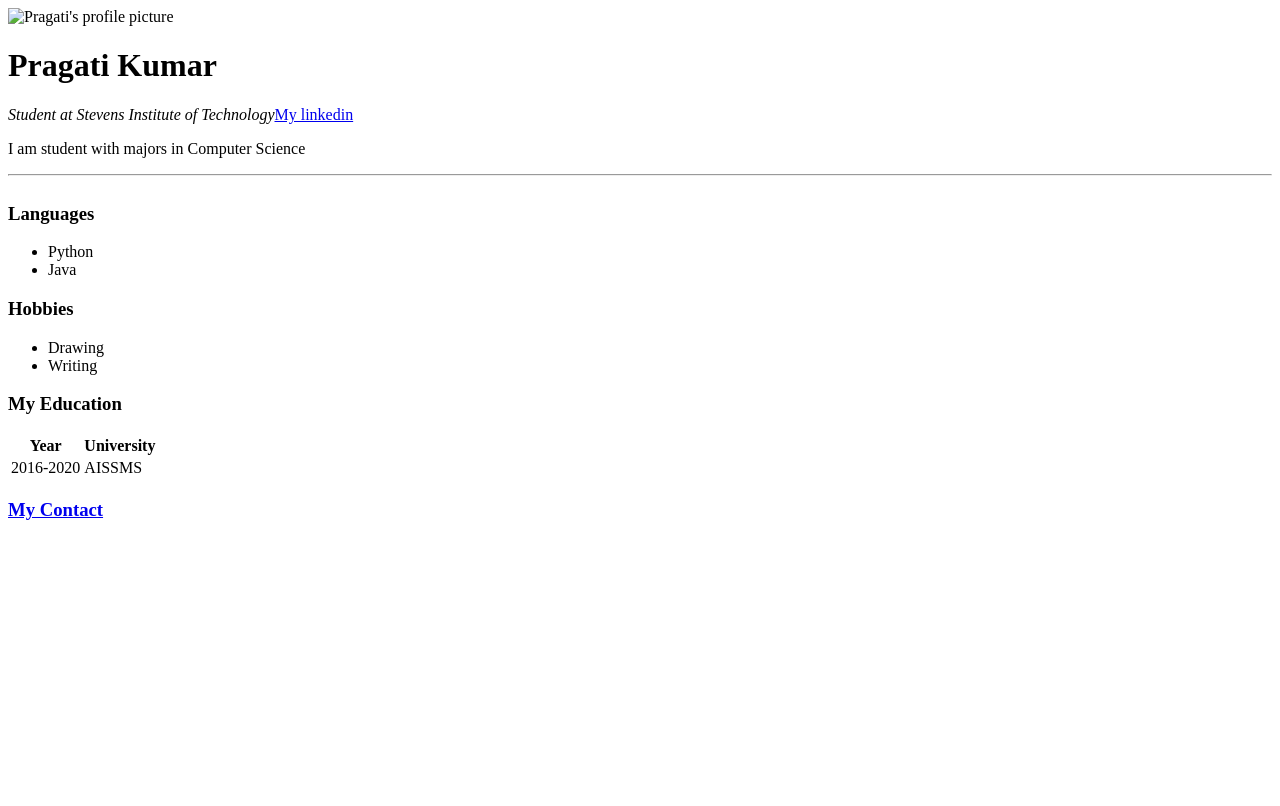
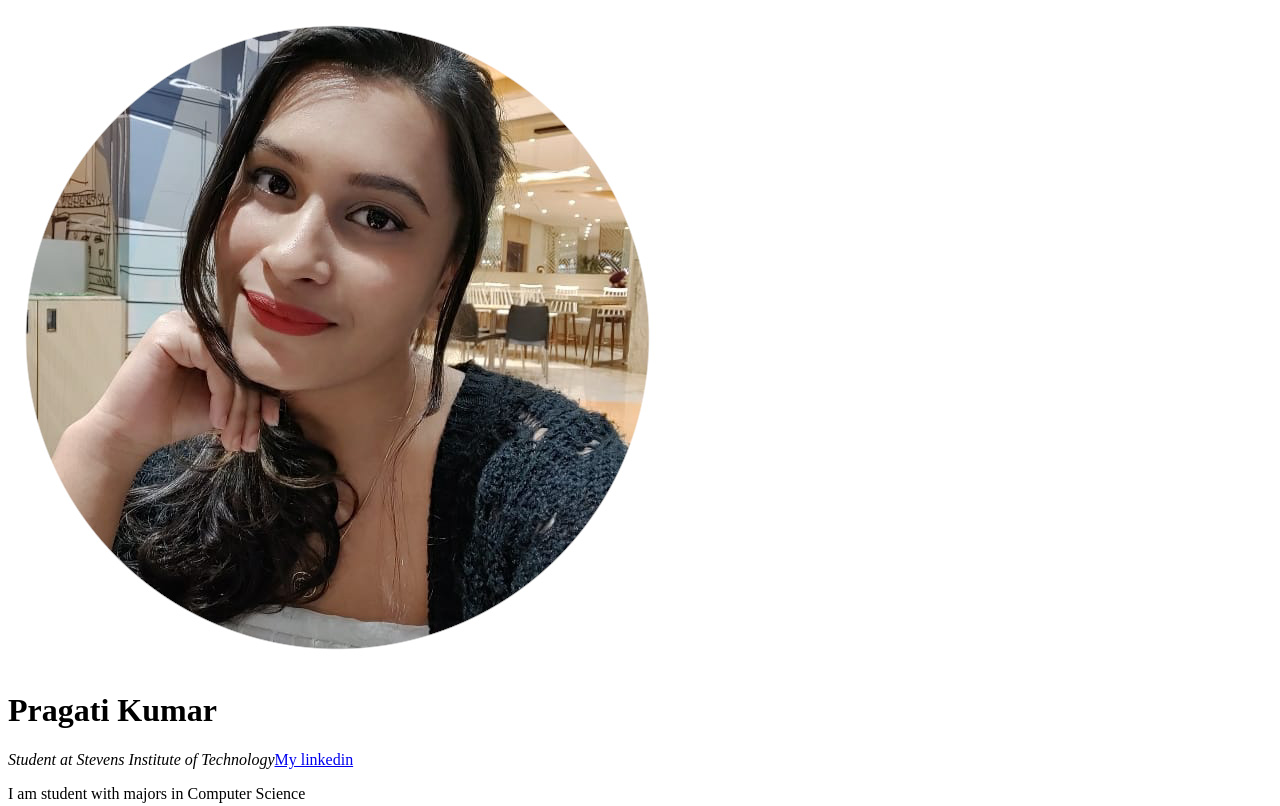
Before and after one commit to pragati1698/CV, a plain HTML site: page index.html in a window 1280 px wide. Shown: the top 806 px of the page. Drawn offline with Linux system fonts and the light colour scheme.

Commit message:
Update index.html

```diff
--- a/index.html
+++ b/index.html
@@ -7,7 +7,7 @@
 </head>
 
 <body>
-  <img src="Users\kprag\OneDrive\Pictures\prag_resume_img.jpg" alt="Pragati's profile picture">
+  <img src="https://github.com/pragati1698/CV/blob/main/prag_resume_img.jpg" alt="Pragati's profile picture">
   <h1>Pragati Kumar</h1>
   <p><em>Student at Stevens Institute of Technology</em><a
   href="https://www.linkedin.com/in/pragati-kumar1607/<a href">My linkedin</a></p>
```
